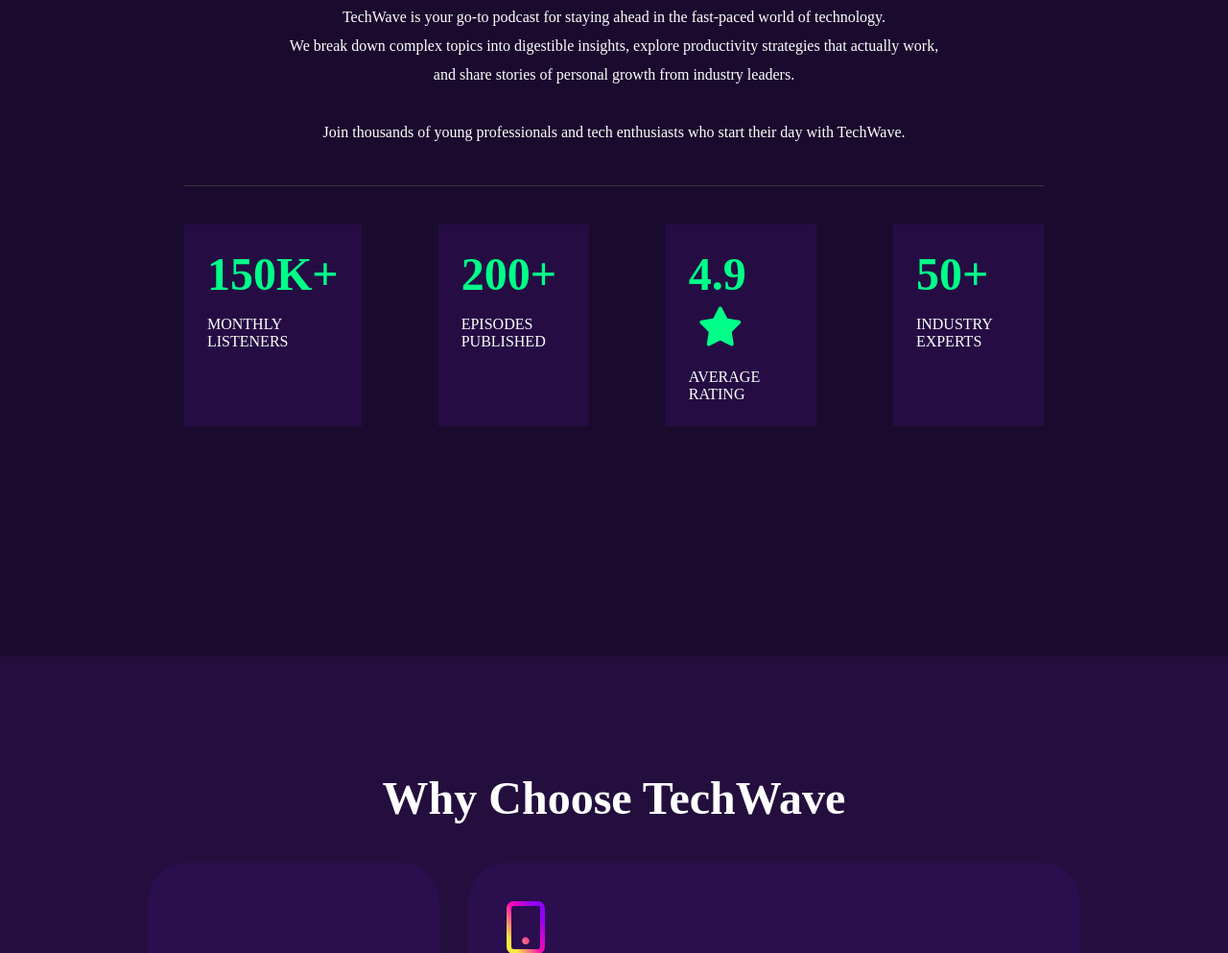
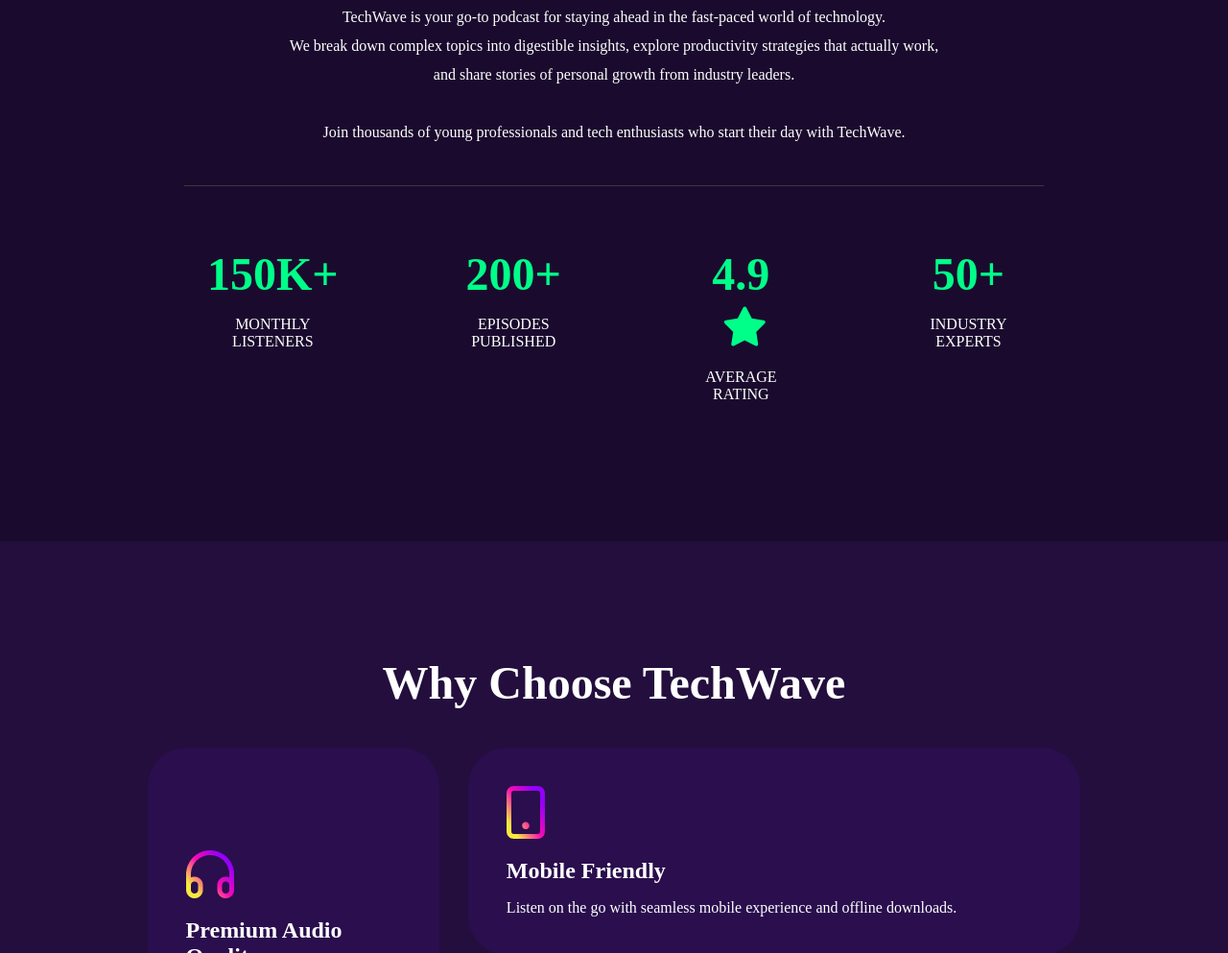
Before and after one commit to NafizImrose/Assignment-2, a plain HTML site: page index.html in a window 1280 px wide. Shown: the part 962-1955 px from the top of the page at 96% size. Drawn offline with Linux system fonts and the light colour scheme.

Commit message:
done except footer

```diff
--- a/style.css
+++ b/style.css
@@ -167,9 +167,12 @@ nav ul li {
   display: grid;
   grid-template-columns: repeat(4, 1fr);
   gap: 80px;
-  padding-bottom: 120px;
   padding-top: 40px;
   border-top: 1px solid rgb(58, 57, 57);
+}
+.about .child-div {
+  background-color: #1a0b2e;
+  text-align: center;
 }
 .child-div h1 {
   font-size: 3rem;
```
